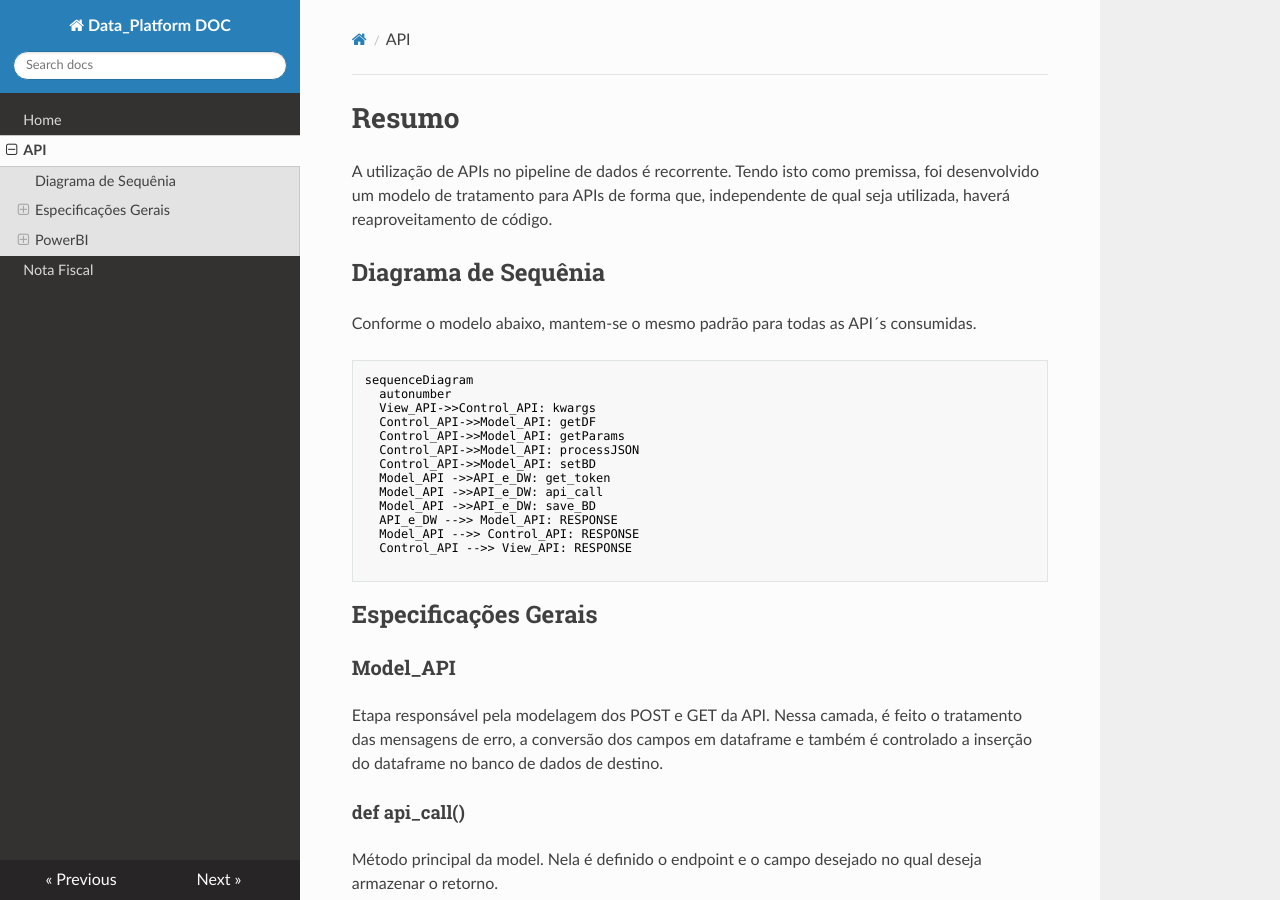
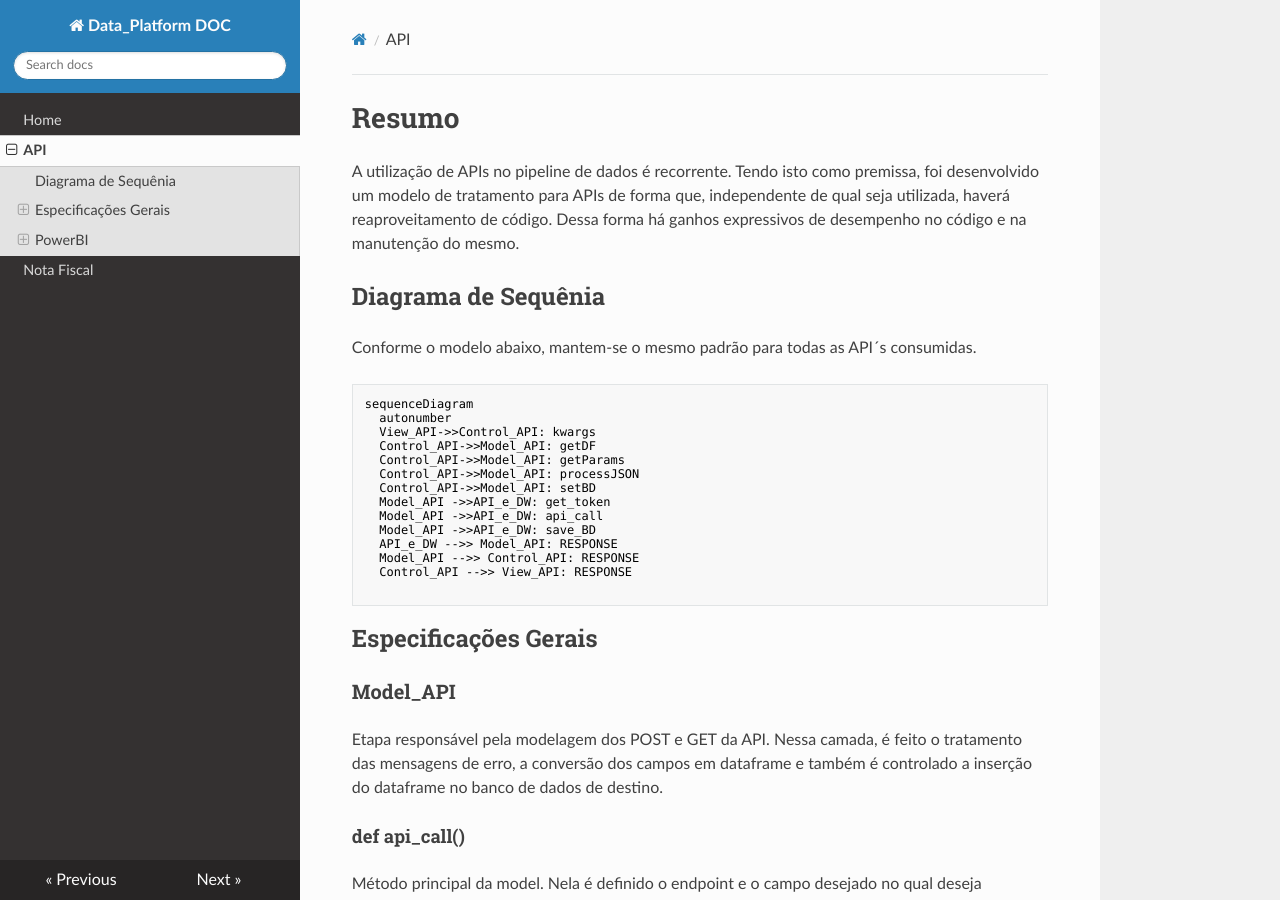
Before and after one commit to BrunoGAV/data_platform_doc, an MkDocs documentation site: the page built from docs/API.md, in a window 1280 px wide and 900 px high. Built offline with MkDocs 1.6.1, drawn with Linux system fonts in a browser that asks for light colours; nearby versions of some CDN libraries.

```diff
--- a/docs/API.md
+++ b/docs/API.md
@@ -1,6 +1,6 @@
 # Resumo
 
-A utilização de APIs no pipeline de dados é recorrente. Tendo isto como premissa, foi desenvolvido um modelo de tratamento para APIs de forma que, independente de qual seja utilizada, haverá reaproveitamento de código.
+A utilização de APIs no pipeline de dados é recorrente. Tendo isto como premissa, foi desenvolvido um modelo de tratamento para APIs de forma que, independente de qual seja utilizada, haverá reaproveitamento de código. Dessa forma há ganhos expressivos de desempenho no código e na manutenção do mesmo.
 
 ## Diagrama de Sequênia
 
```
